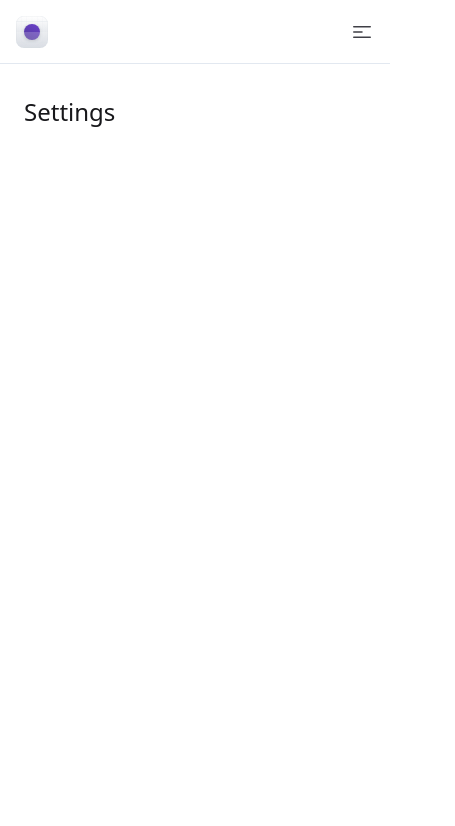
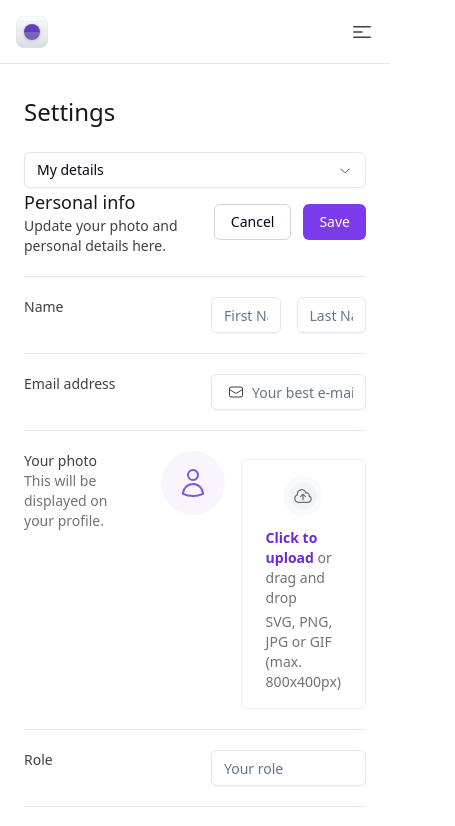
Before and after one commit to joaonetogit/front-dash, a Next.js app: page / in a window 390 px wide. Shown: the top 826 px of the page, 455 px wide, since content can reach past the window. Built offline with nearby package versions, Linux system fonts and the light colour scheme.

Commit message:
style: conditional render on mobile

```diff
--- a/src/components/custom/TabsOnSettings.tsx
+++ b/src/components/custom/ContentPage/ContentPageDesktop.tsx
@@ -1,7 +1,7 @@
+import { Tabs, TabsContent, TabsList, TabsTrigger } from '@/components/ui/Tabs';
 import DataTabsList from '@/constants/TabsList';
-import { Tabs, TabsContent, TabsList, TabsTrigger } from '../ui/Tabs';
 
-export default function TabsOnSettings() {
+export default function ContentPageDesktop() {
   return (
     <Tabs
       defaultValue={DataTabsList[0].text}
--- /dev/null
+++ b/src/components/custom/ContentPage/ContentPageMobile.tsx
@@ -0,0 +1,45 @@
+'use client';
+
+import {
+  Select,
+  SelectContent,
+  SelectGroup,
+  SelectItem,
+  SelectTrigger,
+  SelectValue,
+} from '@/components/ui/Select';
+import DataTabsList from '@/constants/TabsList';
+import { useState } from 'react';
+
+export default function ContentPageMobile() {
+  const [selectedValue, setSelectedValue] = useState(DataTabsList[0].text);
+
+  return (
+    <div className='block sm:hidden'>
+      <Select onValueChange={value => setSelectedValue(value)}>
+        <SelectTrigger className='w-full'>
+          <SelectValue placeholder={DataTabsList[0].text} />
+        </SelectTrigger>
+        <SelectContent>
+          <SelectGroup>
+            {DataTabsList.map(tab => (
+              <SelectItem
+                key={tab.text}
+                value={tab.text}
+              >
+                {tab.text}
+              </SelectItem>
+            ))}
+          </SelectGroup>
+        </SelectContent>
+      </Select>
+
+      <div>
+        {DataTabsList.map(
+          tab => tab.text === selectedValue && <div key={tab.text}>{tab.component}</div>,
+        )}
+      </div>
+      <div />
+    </div>
+  );
+}
--- /dev/null
+++ b/src/components/custom/ContentPage/index.tsx
@@ -0,0 +1,11 @@
+import ContentPageDesktop from './ContentPageDesktop';
+import ContentPageMobile from './ContentPageMobile';
+
+export default function ContentPage() {
+  return (
+    <>
+      <ContentPageDesktop />
+      <ContentPageMobile />
+    </>
+  );
+}
--- a/src/components/custom/Header.tsx
+++ b/src/components/custom/Header.tsx
@@ -3,7 +3,7 @@
 
 export default function Header() {
   return (
-    <div className='flex w-full items-center justify-between border-b border-border px-4 py-[15.5px] sm:block'>
+    <div className='flex w-full items-center justify-between border-b border-border px-4 py-[15.5px] sm:hidden'>
       <Logo />
       <Bars3CenterLeftIcon className='h-6 w-6 text-zinc-700' />
     </div>
--- a/src/pages/Home.tsx
+++ b/src/pages/Home.tsx
@@ -1,11 +1,11 @@
-import TabsOnSettings from '@/components/custom/TabsOnSettings';
+import ContentPage from '@/components/custom/ContentPage';
 
 export default function HomePage() {
   return (
     <div className='w-full flex-1 px-6 pb-6 pt-8 sm:pb-12'>
       <div className='space-y-6'>
         <h1 className='text-2xl font-medium text-zinc-900 sm:text-3xl'>Settings</h1>
-        <TabsOnSettings />
+        <ContentPage />
       </div>
     </div>
   );
```
